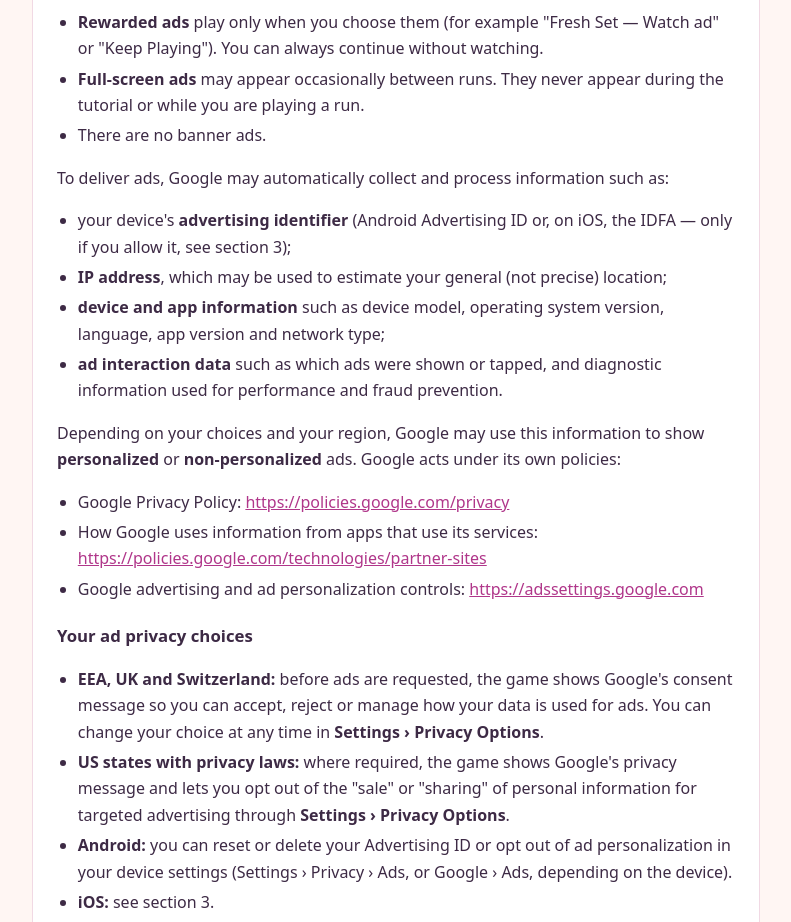
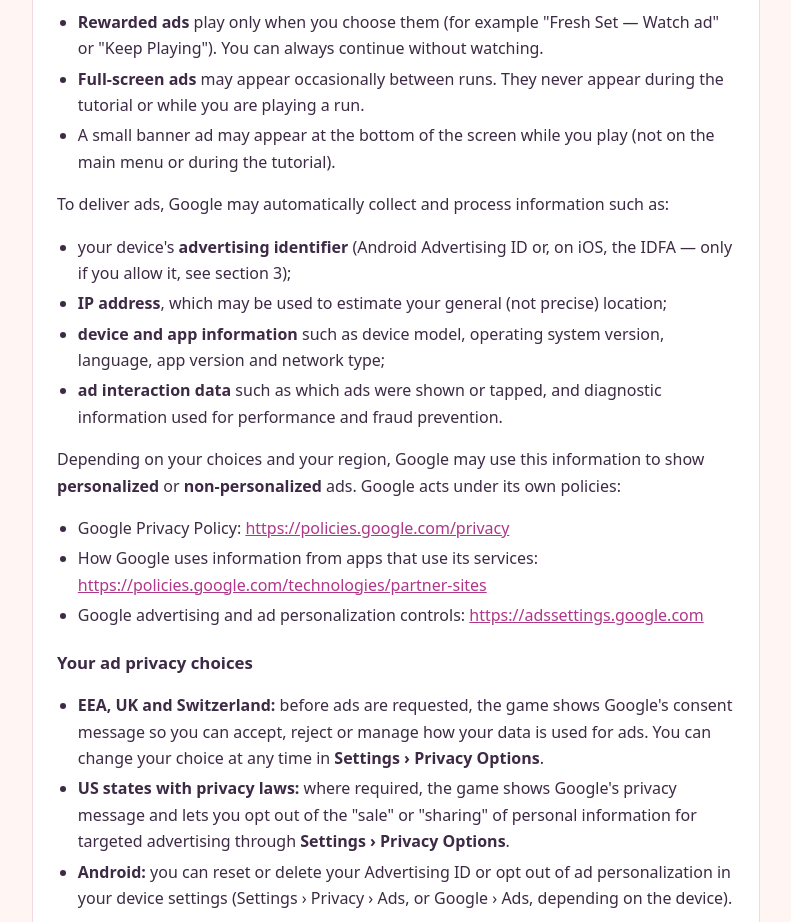
Before and after one commit to vgame-ux/SquishyBlock-mobile, a plain HTML site: page privacy-policy.html in a window 1280 px wide. Shown: the part 1140-2062 px from the top of the page, without its empty margins (244-1035 px from the left). Drawn offline with Linux system fonts and the light colour scheme.

Commit message:
Privacy policy: describe the bottom banner ad shown during play
Co-Authored-By: Claude Opus 5.5 <noreply@anthropic.com>

```diff
--- a/privacy-policy.html
+++ b/privacy-policy.html
@@ -45,7 +45,7 @@ footer { text-align:center; color:var(--soft); font-size:.9rem; margin-top:24px;
 <ul>
 <li><strong>Rewarded ads</strong> play only when you choose them (for example "Fresh Set — Watch ad" or "Keep Playing"). You can always continue without watching.</li>
 <li><strong>Full-screen ads</strong> may appear occasionally between runs. They never appear during the tutorial or while you are playing a run.</li>
-<li>There are no banner ads.</li>
+<li>A small banner ad may appear at the bottom of the screen while you play (not on the main menu or during the tutorial).</li>
 </ul>
 <p>To deliver ads, Google may automatically collect and process information such as:</p>
 <ul>
```
Also changed, not shown: 1 other file.
